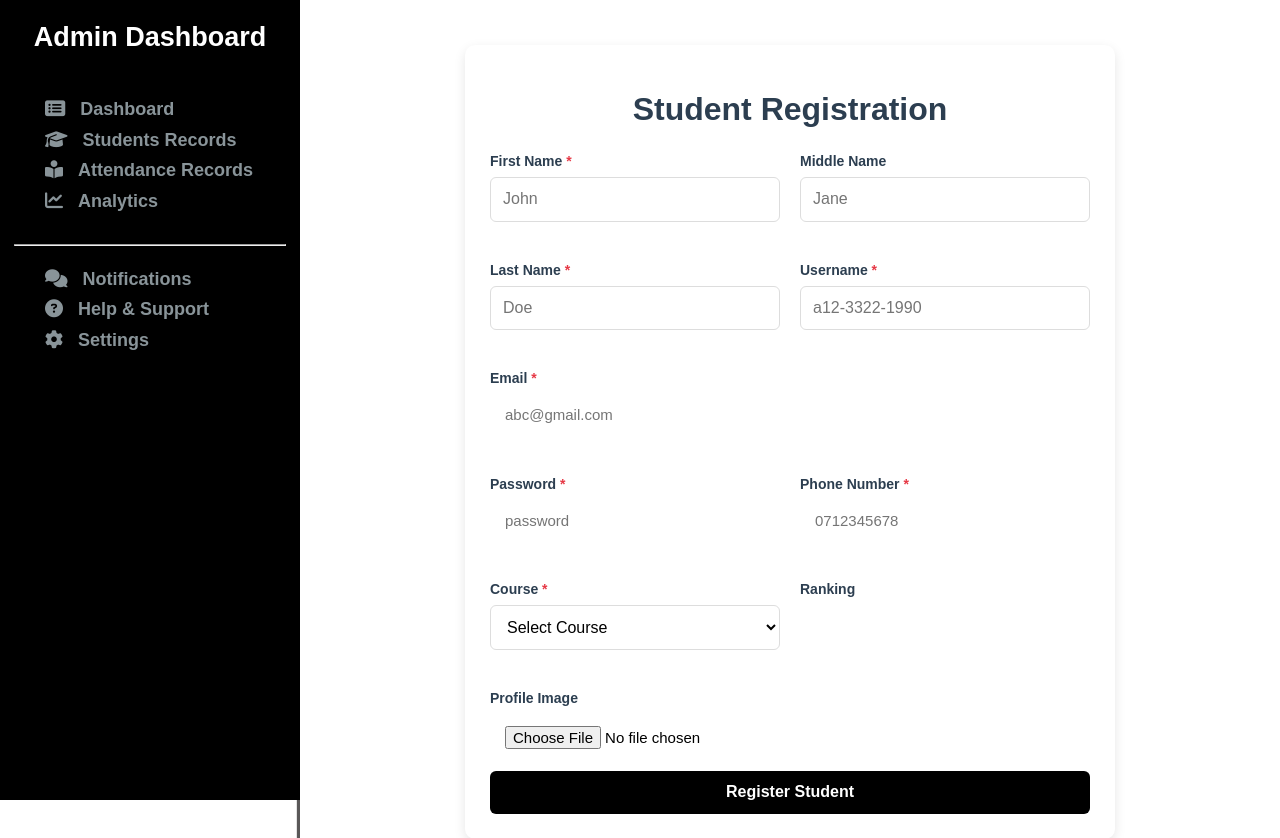
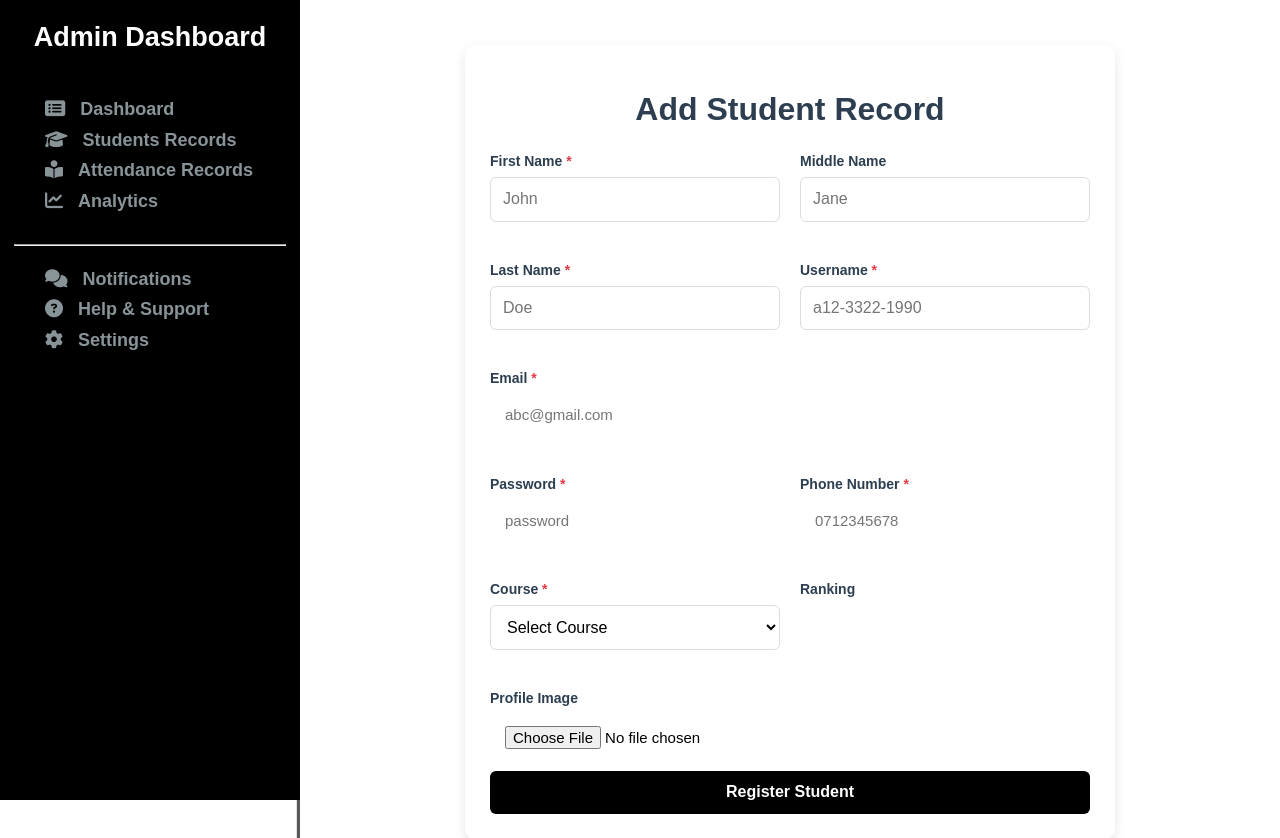
Before and after one commit to IamSila/attendance-system_with_face_recognition, a Django app: page /customAdmin/createStudent/ in a window 1280 px wide. Shown: the top 838 px of the page. Run offline with Django 5.2, Linux system fonts and the light colour scheme.

Commit message:
attendance management updates: updating add students page

```diff
--- a/templates/admin/createStudent.html
+++ b/templates/admin/createStudent.html
@@ -9,7 +9,7 @@
 
         <!-- add new Students -->
         <div class="addStudents form-container">
-            <h1>Student Registration</h1>
+            <h1>Add Student Record</h1>
             <div class="messages">
                 {% if messages %}
                     {% for message in messages %}
```
Also changed, not shown: db.sqlite3.
